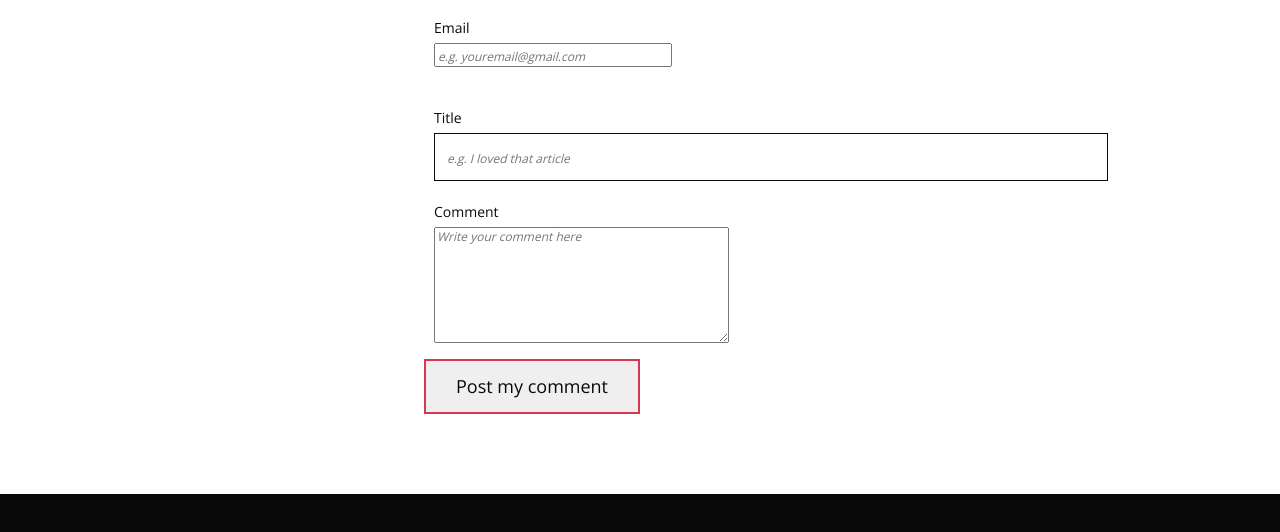
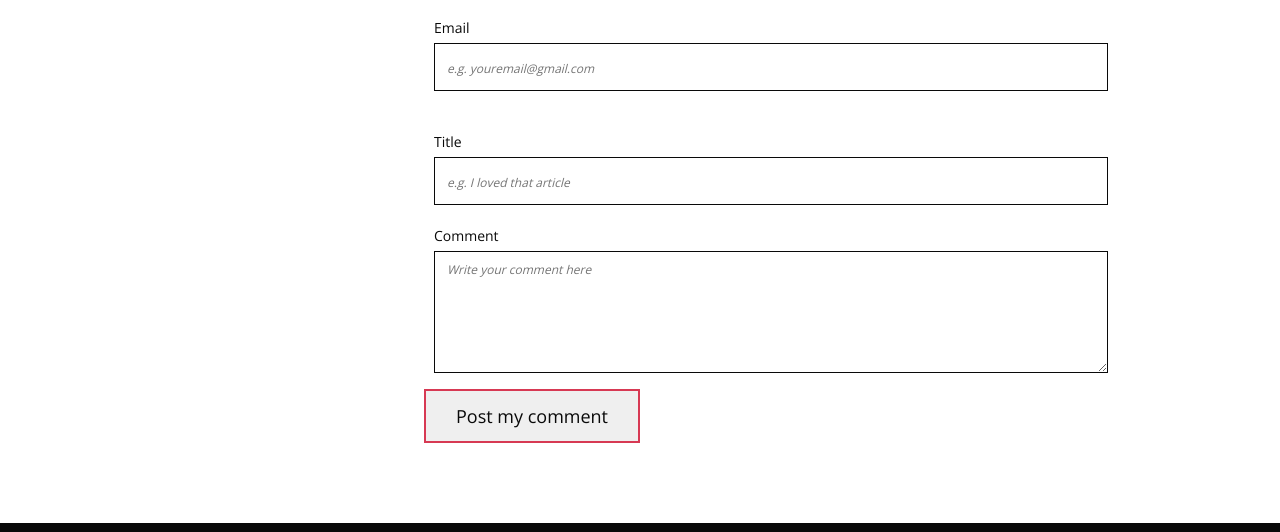
Before and after one commit to luciana-sarachu/holbertonschool-web_front_end, a plain HTML site: page 0x05-form/04-article.html in a window 1280 px wide. Shown: the part 2079-2611 px from the top of the page. Drawn offline with nearby package versions, Linux system fonts and the light colour scheme.

Commit message:
fixing errors

```diff
--- a/0x05-form/04-article.html
+++ b/0x05-form/04-article.html
@@ -219,7 +219,7 @@
                                                 <label for="your-comment">Comment</label>
                                                 <div class="form-field">
                                                     <span class="form-field-container">
-                                                        <textarea name="your-comment" id="your-comment" placeholder="Write your comment here" minlength="10" accesskey="c" cols="30" rows="6" required></textarea>
+                                                        <textarea name="your-comment" id="your-comment" placeholder="Write your comment here" minlength="10" accesskey="c" required cols="30" rows="6"></textarea>
                                                     </span>
                                                 </div>
                                             </div>
--- a/0x05-form/04-styles.css
+++ b/0x05-form/04-styles.css
@@ -685,7 +685,7 @@ label {
     padding: 0 0 .5rem;
 }
 
-input[type=text], input[type=email] textarea {
+input[type=text], input[type=email], textarea {
     position: relative;
     width: 100%;
     padding: 1.2rem;
--- a/0x05-form/05-styles.css
+++ b/0x05-form/05-styles.css
@@ -685,7 +685,7 @@ label {
     padding: 0 0 .5rem;
 }
 
-input[type=text], input[type=email] textarea {
+input[type=text], input[type=email], textarea {
     position: relative;
     width: 100%;
     padding: 1.2rem;
```
